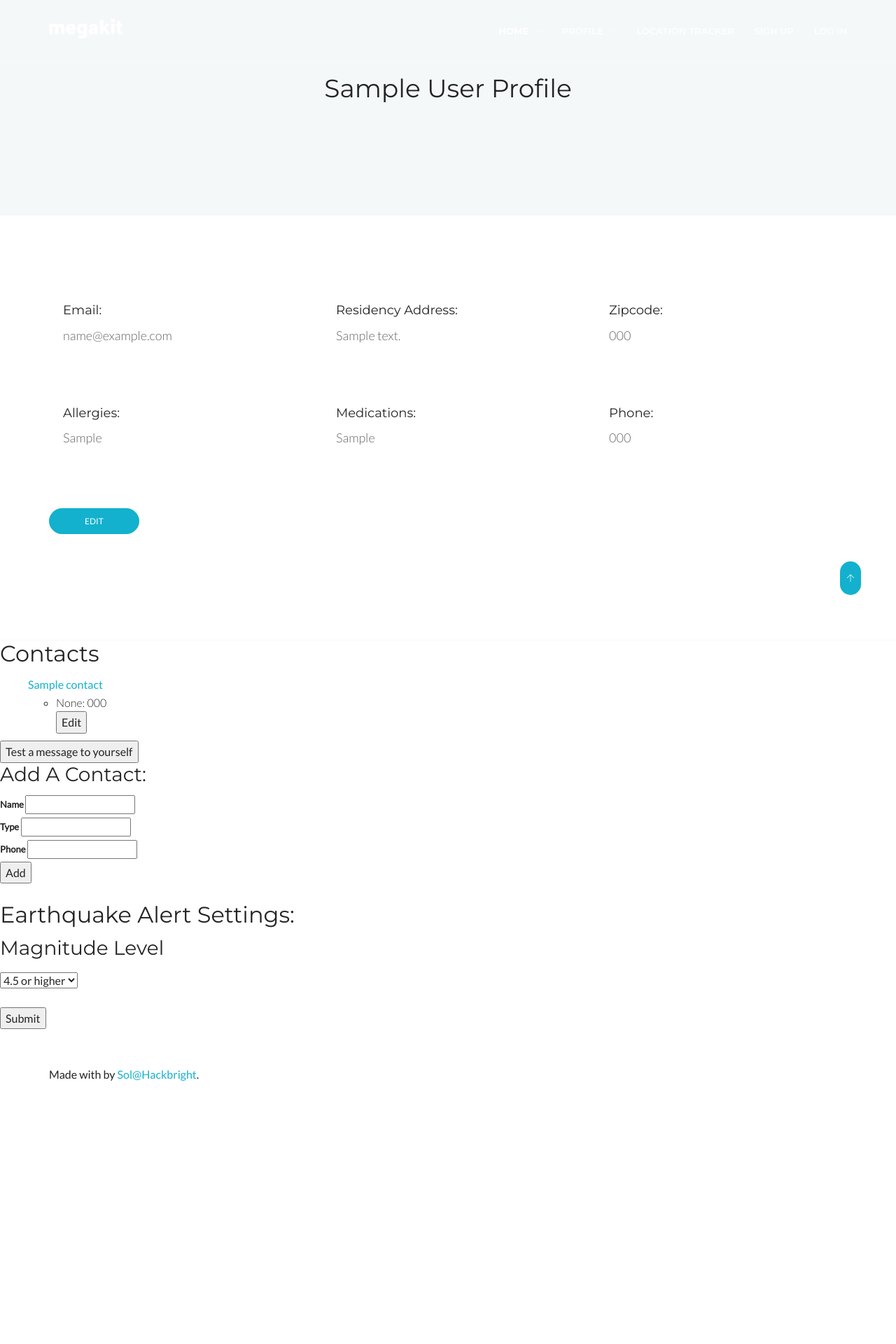
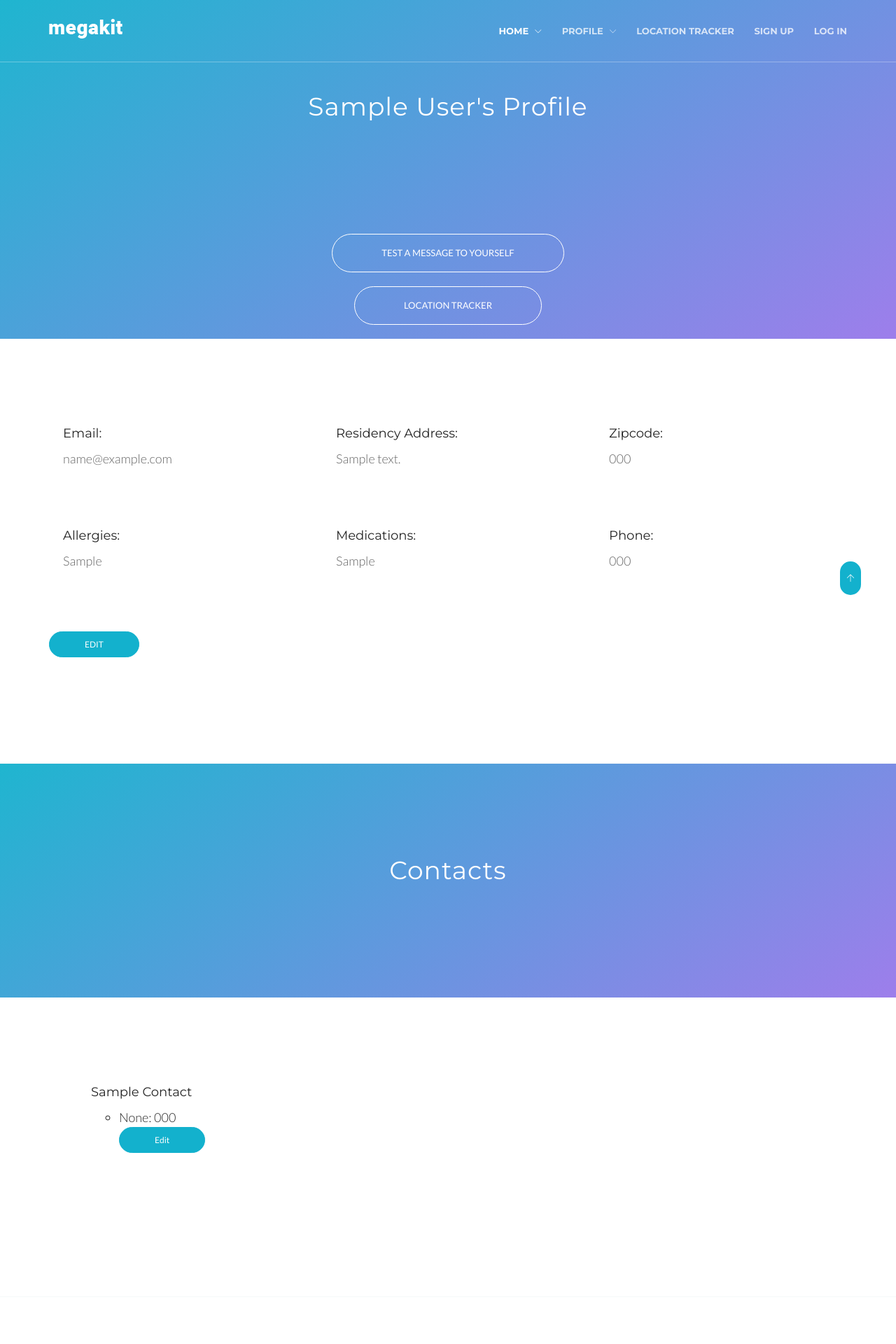
Before and after one commit to Sol1323/hb-nat-disaster-app, a Flask app: page /users/1 in a window 1280 px wide. Shown: the top 1920 px of the page at 70% size. Before the commit the page ends 1544 px from the top, so only its background shows below. Run offline with Flask 2, Linux system fonts and the light colour scheme; tables that the repository leaves empty hold one stand-in row (values such as "Sample post"); some libraries are stand-ins or nearby versions.

Commit message:
added styles to add contact form

```diff
--- a/templates/user.html
+++ b/templates/user.html
@@ -2,14 +2,23 @@
 {% block scripts %}{% endblock scripts %}
 {% block content %}
 
-<div class="g-bg-color--sky-light">
+
+<div class="g-bg-color--primary-to-blueviolet-ltr">
   <div class="container g-padding-y-80--xs g-padding-y-125--xsm">
     <div class="g-text-center--xs g-margin-b-80--xs">
-      <p class="text-uppercase g-font-size-14--xs g-font-weight--700 g-color--primary g-letter-spacing--2 g-margin-b-25--xs"></p>
-      <h2 class="g-font-size-32--xs g-font-size-36--md">{{ user.name }} Profile</h2>
+      <br><br>
+      <h2 class="g-font-size-32--xs g-font-size-36--md g-letter-spacing--1 g-color--white">{{ user.name }}'s Profile</h2>
     </div>
   </div>
+  <div class="g-text-center--xs">
+                      <form action="/tests" method="POST">
+                        <input type="submit" class="text-uppercase s-btn s-btn--md s-btn--white-brd g-radius--50 g-padding-x-70--xs g-margin-b-20--xs" id="invite-button" value="Test a message to yourself"></input>
+                      </form>
+                      <button type="submit" class="text-uppercase s-btn s-btn--md s-btn--white-brd g-radius--50 g-padding-x-70--xs g-margin-b-20--xs">Location Tracker</button>
 </div>
+</div>
+
+
 <!-- Features -->
 <div class="g-hor-divider__solid--sky-light">
     <div class="container g-padding-y-80--xs g-padding-y-125--sm">
@@ -84,7 +93,7 @@
                 <!-- End Media -->
             </div>
         </div>
-
+          <!-- TOGGLE BUTTON -->
           <button type="button" id="edit-user-form-button" class="text-uppercase s-btn s-btn--xs s-btn--primary-bg g-radius--50 g-padding-x-50--xs">Edit</button>
           <!------------------------------ EDIT USER FORM  ---------------------------------->
             <!-- <button type="button" id="edit-user-form-button">Edit</button> -->
@@ -142,17 +151,33 @@
 
 
 <!------------------------------ SHOW CONTACTS  ---------------------------------->
+
 {% if user.contacts %}
-  <h2>Contacts</h2>
+<div class="g-bg-color--primary-to-blueviolet-ltr">
+  <div class="container g-padding-y-80--xs g-padding-y-125--xsm">
+    <div class="g-text-center--xs g-margin-b-80--xs">
+      <br><br>
+      <h2 class="g-font-size-32--xs g-font-size-36--md g-letter-spacing--1 g-color--white">Contacts</h2>
+    </div>
+  </div>
+</div>
 
+<div class="g-hor-divider__solid--sky-light">
+  <div class="container g-padding-y-80--xs g-padding-y-125--sm">
+    <div class="row g-margin-b-60--xs g-margin-b-70--md">
+      <div class="col-sm-4 g-margin-b-60--xs g-margin-b-0--md">
+        <!-- Media -->
+        <div class="clearfix">
+          <div class="g-media__body g-padding-x-20--xs">
             <ul class="user-contacts">
               {% for contact in user.contacts %}
-      <a href="/contacts/{{ contact.contact_id }}"> {{ contact.name }} </a>
+              <h3 class="g-font-size-18--xs g-margin-b-10--xs"><a href="/contacts/{{ contact.contact_id }}"> {{ contact.name }} </a></h3>
+
               <ul>
                 {% for phone in contact.phones %}
-          <li>{{ phone.type }}: {{ phone.phone }}</li>
+                <li class="g-font-size-18--sm">{{ phone.type }}: {{ phone.phone }}</li>
                 <!------------------------------ EDIT CONTACT FORM  ---------------------------------->
-          <button type="button" class="edit-contact-button" id="{{ contact.contact_id }}">Edit</button>
+                <button type="button" class="edit-contact-button s-btn--xs s-btn--primary-bg g-radius--50 g-padding-x-50--xs" id="{{ contact.contact_id }}">Edit</button>
                 <form class="edit-form-hidden" id="contact-edit-form-{{ contact.contact_id }}" action="/contacts/{{ contact.contact_id }}" method="POST">
                   <p><b>Name:</b></p>
                   <input class="edit-contact-name" type="text" value="{{ contact.name }}" name="name">
@@ -168,15 +193,49 @@
               {% endfor %}
             </ul>
             {% endif %}
+          </div>
+        </div>
+      </div>
+    </div>
+  </div>
+</div>
 
-  <form action="/tests" method="POST">
-    <input type="submit" id="invite-button" value="Test a message to yourself"></input>
-  </form>
+
 
 <!------------------------------ ADD CONTACT FORM  ---------------------------------->
-  <h3>Add a contact:</h3>
+<div class="g-hor-divider__solid--sky-light">
+    <div class="container g-padding-y-80--xs g-padding-y-125--sm">
+        <div class="row g-margin-b-60--xs g-margin-b-70--md">
+<div class="g-text-center--xs g-margin-b-80--xs">
+                    <p class="text-uppercase g-font-size-14--xs g-font-weight--700 g-color--primary g-letter-spacing--2 g-margin-b-25--xs"></p>
+                    <h2 class="g-font-size-32--xs g-font-size-36--md">Add a contact:</h2>
+                </div>
 
   <form id="add-contact-form" action="/contacts" method="POST">
+    <div class="row g-margin-b-50--xs g-margin-b-50--md">
+        <div class="col-sm-4 g-margin-b-30--xs g-margin-b-0--md">
+            <h3 class="g-font-size-18--xs g-margin-b-10--xs">Name:</h3>
+            <input type="text" class="contact-name user-name form-control s-form-v4__input g-padding-l-0--xs" name="name" placeholder="* Name">
+        </div>
+        <div class="col-sm-4 g-margin-b-30--xs g-margin-b-0--md">
+            <h3 class="g-font-size-18--xs g-margin-b-10--xs">Type:</h3>
+            <input type="text" class="phone-type form-control s-form-v4__input g-padding-l-0--xs" name="type" placeholder="* Email">
+        </div>
+        <div class="col-sm-4">
+            <h3 class="g-font-size-18--xs g-margin-b-10--xs">Phone:</h3>
+            <input type="text" class="contact-phone form-control s-form-v4__input g-padding-l-0--xs" name="phone" placeholder="* Age">
+        </div>
+    <!-- new -->
+    </div>
+    <div>
+      <input type="submit" value="Add">
+    </div><br>
+</form>
+</div>
+</div>
+</div>
+
+  <!-- <form id="add-contact-form" action="/contacts" method="POST">
     <div>
       <label>
         Name
@@ -201,21 +260,32 @@
     <div>
       <input type="submit" value="Add">
     </div><br>
-  </form>
+  </form> -->
 
 
 <!------------------------------ ADD EARTHQUAKE ALERT SETTING ---------------------------------->
-  <h2>Earthquake Alert Settings:</h2>
+<div class="g-bg-color--primary-to-blueviolet-ltr">
+  <div class="container g-padding-y-80--xs g-padding-y-125--xsm">
+    <div class="g-text-center--xs g-margin-b-80--xs">
+      <br><br>
+      <h2 class="g-font-size-32--xs g-font-size-36--md g-letter-spacing--1 g-color--white">Earthquake Alert Settings</h2>
+    </div>
+  </div>
+</div>
+
 
   <!-- TODO: Toggle button on/off alert -->
   <!-- <label class="checkbox-inline">
     <input type="checkbox" checked data-toggle="toggle"> Toggle Button
   </label> -->
+  <div class="g-hor-divider__solid--sky-light">
+      <div class="container g-padding-y-80--xs g-padding-y-125--sm">
+          <div class="row g-margin-b-60--xs g-margin-b-70--md">
+  <div class="g-text-center--xs g-margin-b-80--xs">
+                      <p class="text-uppercase g-font-size-14--xs g-font-weight--700 g-color--primary g-letter-spacing--2 g-margin-b-25--xs"></p>
+                      <h2 class="g-font-size-32--xs g-font-size-36--md">Magnitude level:</h2>
+                  </div>
 
-  <div>
-    <h3>Magnitude Level</h3>
-    <p id="mag-user-value"><p>
-  </div>
 
 <!-- TODO: Refactor model.py to store user's settings -->
   <form id="earthquake-form" action="/settings/eqmag" method="POST">
@@ -228,6 +298,10 @@
     <input type="submit" value="Submit">
   </form><br><br>
 
+</div>
+</div>
+</div>
+
 
 
 {% endblock %}
```
Lines whose indentation alone changed are shown as unchanged.
